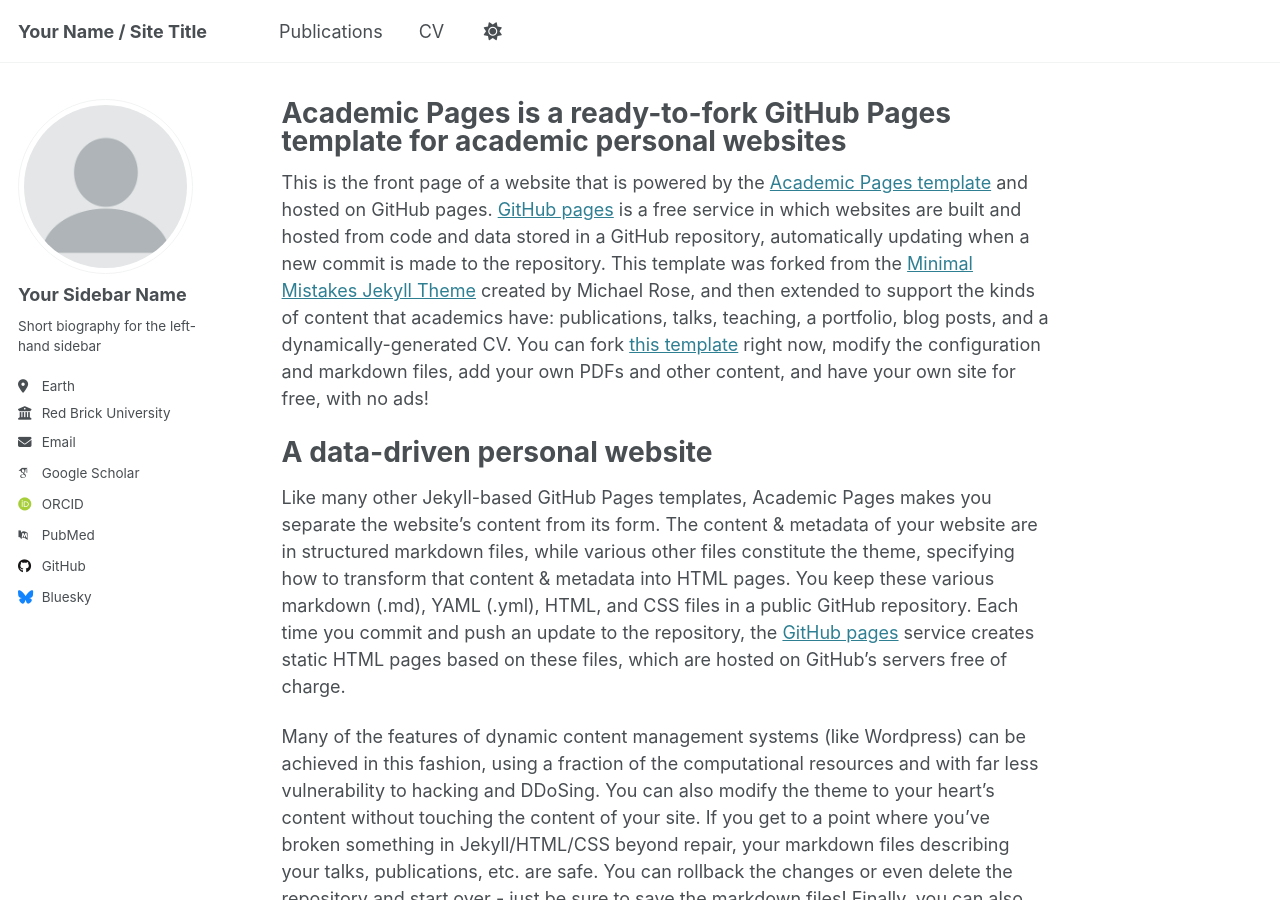
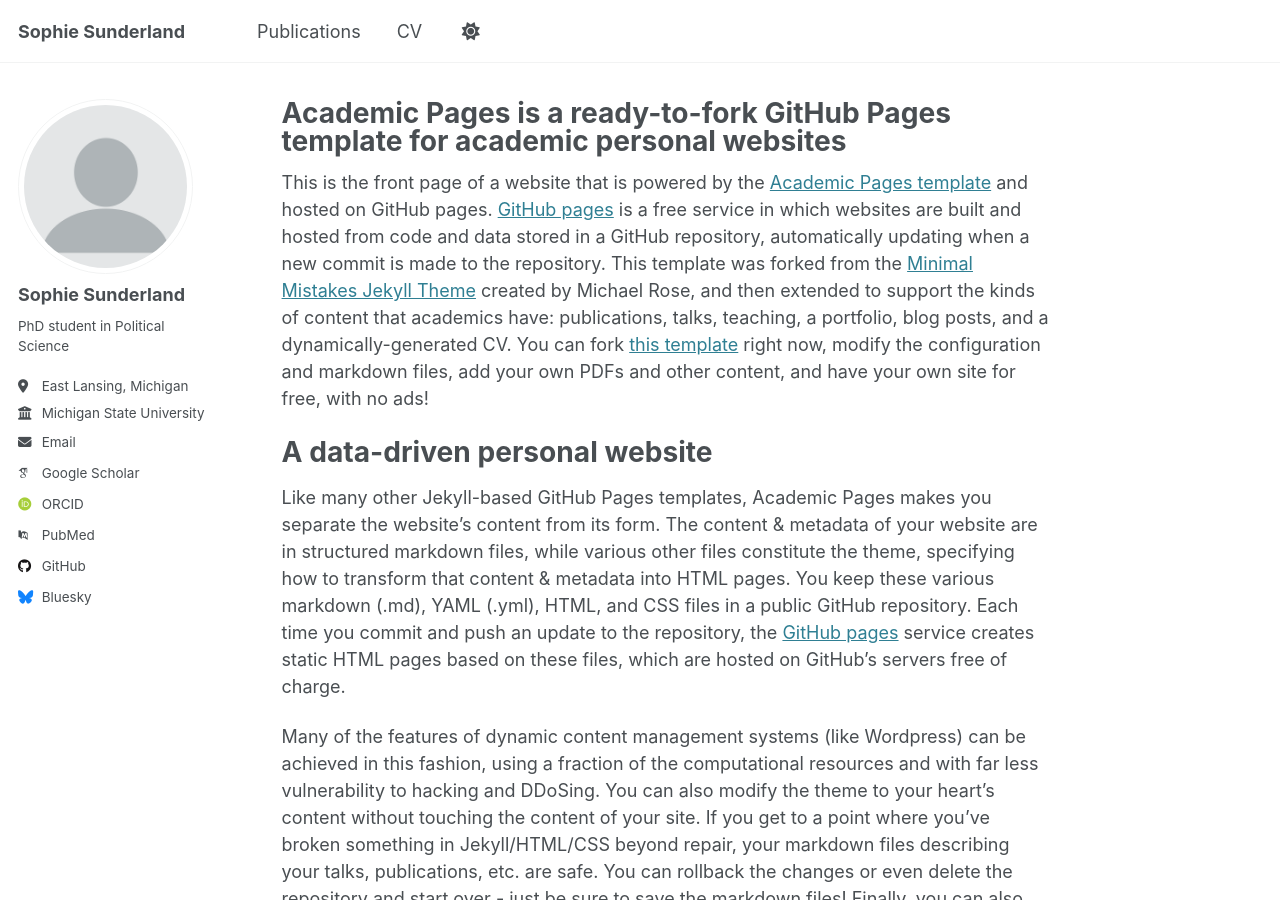
Before and after one commit to sophiesunderland/sophiesunderland.github.io, a Jekyll site: the page built from _pages/about.md, in a window 1280 px wide and 900 px high. Built offline with Jekyll 4.4.1, drawn with Linux system fonts in a browser that asks for light colours; some web fonts are replaced.

Commit message:
Update _config.yml
Bio info

```diff
--- a/_config.yml
+++ b/_config.yml
@@ -9,13 +9,13 @@
 # Basic Site Settings
 locale                   : "en-US"
 site_theme               : "default"
-title                    : "Your Name / Site Title"
+title                    : "Sophie Sunderland"
 title_separator          : "-"
 name                     : &name "Your Name"
 description              : &description "personal description"
 url                      : https://sophiesunderland.github.io # the base hostname & protocol for your site e.g. "https://[your GitHub username].github.io"
 baseurl                  : "" # the subpath of your site, e.g. "/blog"
-repository               : "academicpages/academicpages.github.io"
+repository               : "sophiesunderland/sophiesunderland.github.io"
 
 # Site Author - The following control what appear as part of the author content on the side bar.
 #               If a field is blank the icon and link will not appear, otherwise it will be shown.
@@ -23,13 +23,13 @@ repository               : "academicpages/academicpages.github.io"
 author:
   # Biographic information
   avatar           : "profile.png"
-  name             : "Your Sidebar Name"
+  name             : "Sophie Sunderland"
   pronouns         : # example: "she/her"
-  bio              : "Short biography for the left-hand sidebar"
-  location         : "Earth"
-  employer         : "Red Brick University"
+  bio              : "PhD student in Political Science"
+  location         : "East Lansing, Michigan"
+  employer         : "Michigan State University"
   uri              : # URL
-  email            : "none@example.org"
+  email            : "sunder16@msu.edu"
 
   # Academic websites
   arxiv            : # URL - Update with the correct link to your profile
```
